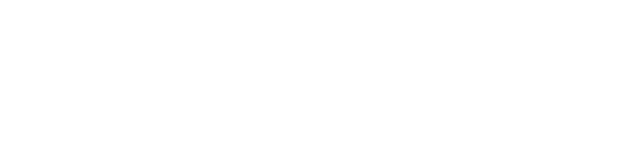
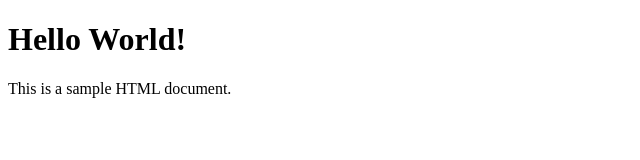
Before and after one commit to ade-syofyan/CodingCamp-13Oct2025-AdeSyofyan, a plain HTML site: page imdex.html in a window 1280 px wide. Shown: the whole page, without its empty margins (0-640 px from the left). Drawn offline with Linux system fonts and the light colour scheme.

Commit message:
Update imdex.html

```diff
--- a/imdex.html
+++ b/imdex.html
@@ -6,6 +6,7 @@
     <title>Document</title>
 </head>
 <body>
-
+    <h1>Hello World!</h1>
+    <p>This is a sample HTML document.</p>
 </body>
 </html>
```
